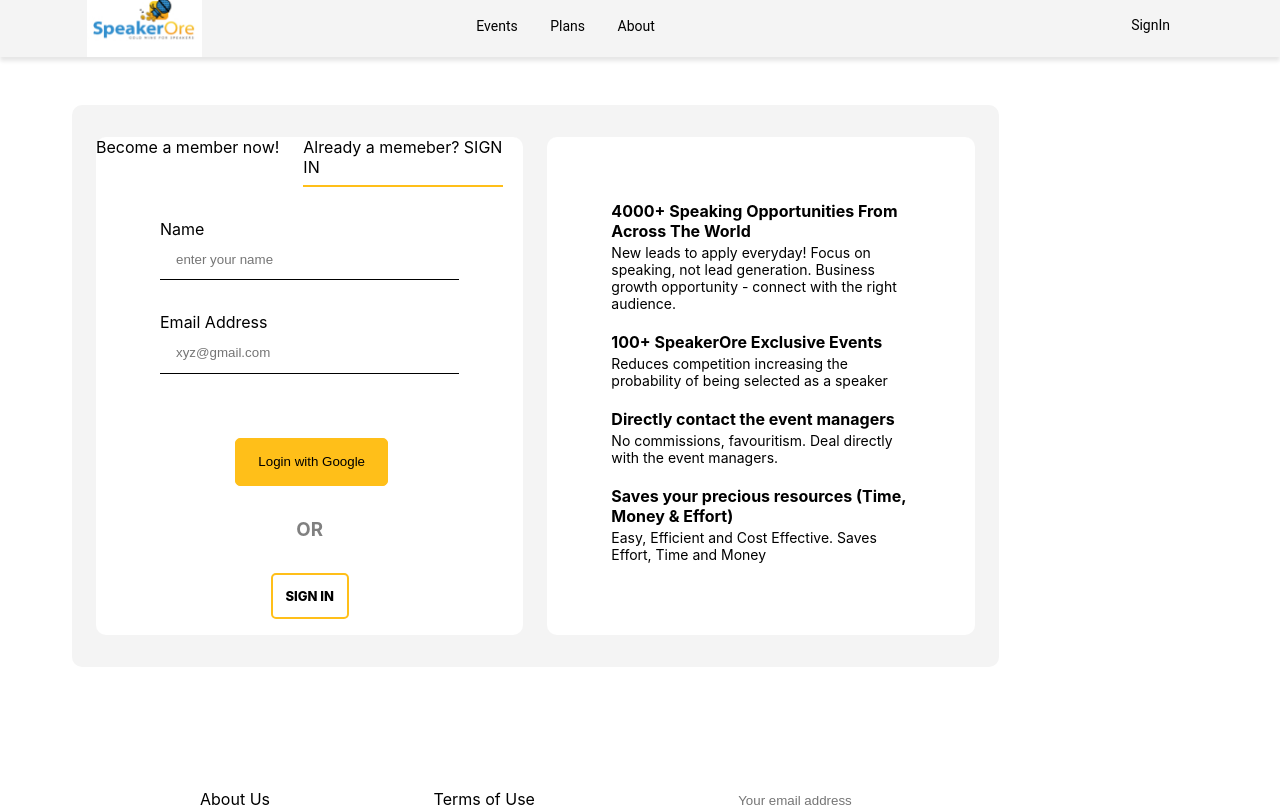
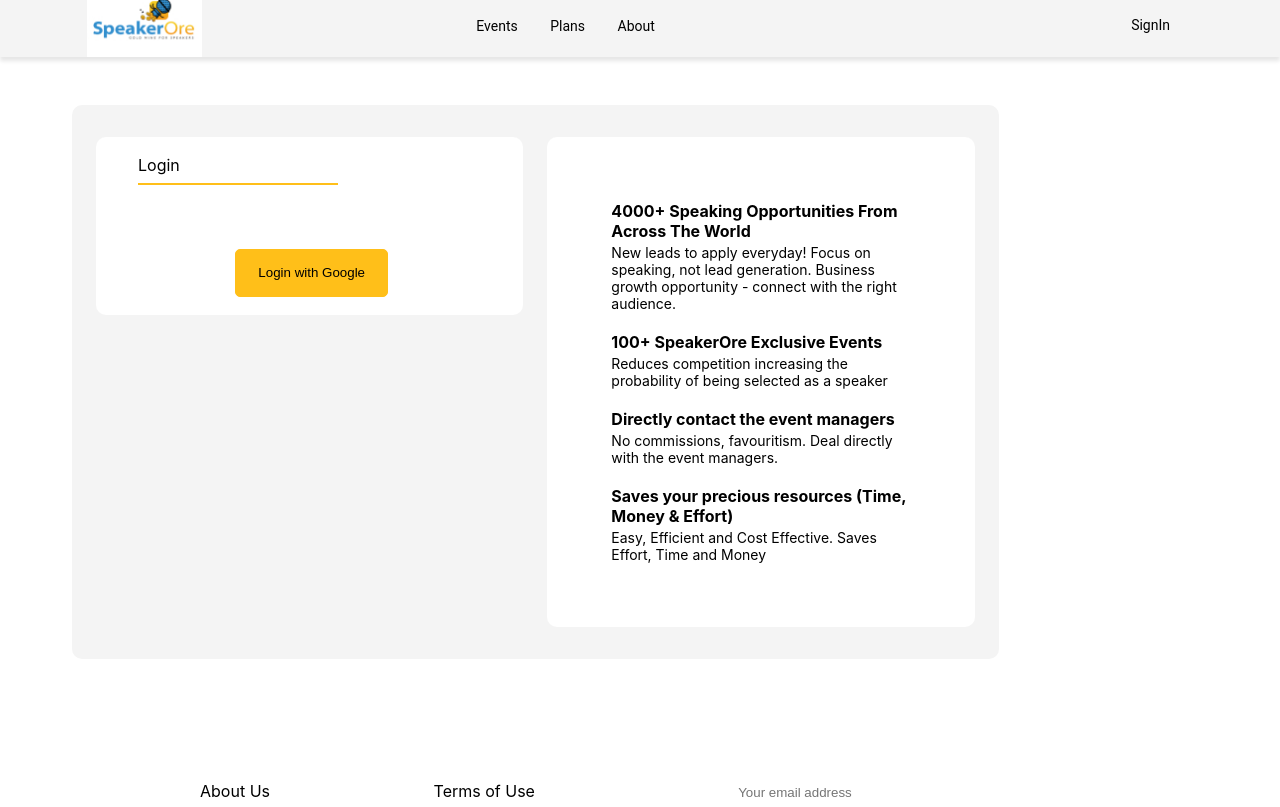
Before and after one commit to Indira-kumar/speaker-frontend, a React (Create React App) app: page /login in a window 1280 px wide. Shown: the top 807 px of the page. Built offline with nearby package versions, Linux system fonts and the light colour scheme.

Commit message:
remove manual sign-in and sign-up

```diff
--- a/src/components/Profile/SignInUp.js
+++ b/src/components/Profile/SignInUp.js
@@ -36,6 +36,7 @@ const SignInUp = () => {
         console.log("Error", err);
       });
   };
+
   const googleFailureResponse = (response) => {
     console.log(response);
   };
@@ -74,13 +75,8 @@ const SignInUp = () => {
     <div className="mp-parent" style={{ background: "none", marginTop: "0" }}>
       <div className="mp-left siu-left">
         <div className="siul-child">
-          <div style={{ display: "flex", justifyContent: "space-between" }}>
-            <div className={tabs == 1 ? "mpl-heading " : ""}>
-              <p onClick={() => setTabs(1)}>Become a member now!</p>
-            </div>
-            <div className={tabs == 0 ? "mpl-heading " : ""}>
-              <p onClick={() => setTabs(0)}>Already a memeber? SIGN IN</p>
-            </div>
+          <div className={tabs == 0 ? "mpl-heading " : ""}>
+            <p onClick={() => setTabs(0)}>Login</p>
           </div>
 
           {message && (
@@ -94,43 +90,10 @@ const SignInUp = () => {
               {message}
             </p>
           )}
+
           {tabs === 0 && (
             <form>
-              <div className="siuinput-parent">
-                <p>Name</p>
-                <input
-                  type="text"
-                  className="siu-input"
-                  placeholder="enter your name"
-                  value={name}
-                  onChange={(e) => setName(e.target.value)}
-                />
-              </div>
-              <div className="siuinput-parent">
-                <p>Email Address</p>
-                <input
-                  type="email"
-                  className="siu-input"
-                  placeholder="xyz@gmail.com"
-                  value={email}
-                  onChange={(e) => setEmail(e.target.value)}
-                />
-              </div>
-
               <div className="siubtn-parent">
-                {/* <div
-                  className="eprbtn2 siubtn1"
-                  onClick={(e) => handleSubmit(e, "GOOGLE")}
-                >
-                  SIGN - UP WITH GOOGLE
-                </div> */}
-                {/* <GoogleLogin
-                  clientId={clientId1}
-                  buttonText="Login with Google"
-                  onSuccess={googleSuccessResponse}
-                  onFailure={googleFailureResponse}
-                  cookiePolicy={"single_host_origin"}
-                /> */}
                 <button
                   onClick={(e) => {
                     e.preventDefault();
@@ -154,80 +117,6 @@ const SignInUp = () => {
                 >
                   Login with Google
                 </button>
-
-                <h3
-                  style={{
-                    color: "grey",
-                    margin: "2rem",
-                  }}
-                >
-                  OR
-                </h3>
-                <div
-                  className="eprbtn2 siubtn1"
-                  style={{ width: "fit-content" }}
-                  onClick={(e) => handleSubmit(e, "FACEBOOK")}
-                >
-                  SIGN IN
-                </div>
-              </div>
-            </form>
-          )}
-          {tabs === 1 && (
-            <form>
-              <div className="siuinput-parent">
-                <p>Name</p>
-                <input
-                  type="text"
-                  className="siu-input"
-                  placeholder="enter your name"
-                  value={name}
-                  onChange={(e) => setName(e.target.value)}
-                />
-              </div>
-              <div className="siuinput-parent">
-                <p>Email Address</p>
-                <input
-                  type="email"
-                  className="siu-input"
-                  placeholder="xyz@gmail.com"
-                  value={email}
-                  onChange={(e) => setEmail(e.target.value)}
-                />
-              </div>
-              <div className="siuinput-parent">
-                <p>Phone</p>
-                <input
-                  type="number"
-                  className="siu-input"
-                  placeholder="015675675"
-                  value={phone}
-                  onChange={(e) => setPhone(e.target.value)}
-                />
-              </div>
-              <div className="siubtn-parent">
-                {/* <GoogleLogin
-                  clientId={clientId1}
-                  buttonText="Login with Google"
-                  onSuccess={googleSuccessResponse}
-                  onFailure={googleFailureResponse}
-                  cookiePolicy={"single_host_origin"}
-                /> */}
-                <h3
-                  style={{
-                    color: "grey",
-                    margin: "2rem",
-                  }}
-                >
-                  OR
-                </h3>
-                <div
-                  className="eprbtn2 siubtn1"
-                  style={{ width: "fit-content" }}
-                  onClick={(e) => handleSubmit(e, "FACEBOOK")}
-                >
-                  SIGN UP
-                </div>
               </div>
             </form>
           )}
--- a/src/components/css/SignInUp.css
+++ b/src/components/css/SignInUp.css
@@ -11,6 +11,7 @@
   border-radius: 10px;
 }
 .siul-child {
+  padding: 18px;
 }
 .siul-child1 {
   margin-left: 0%;
```
